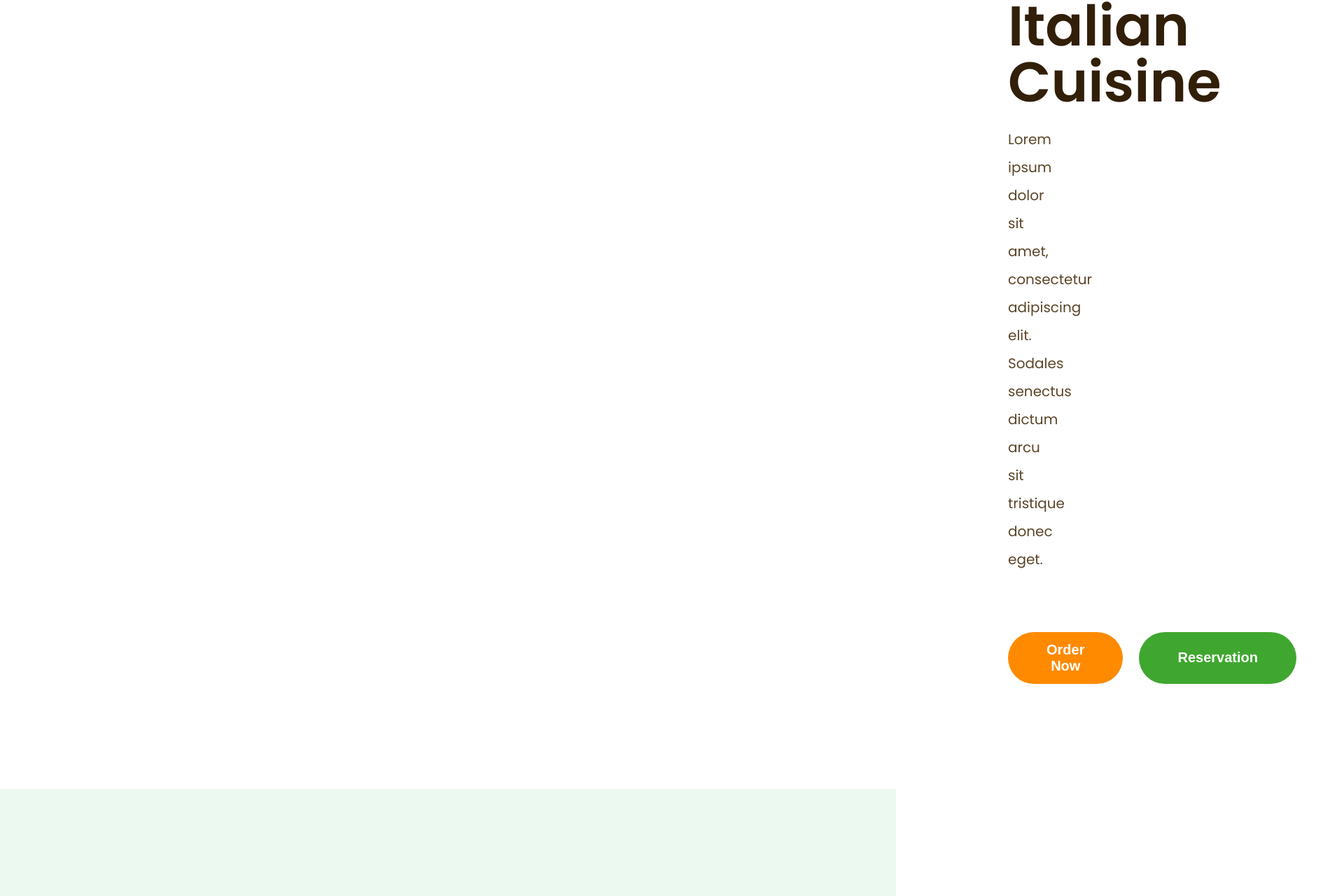
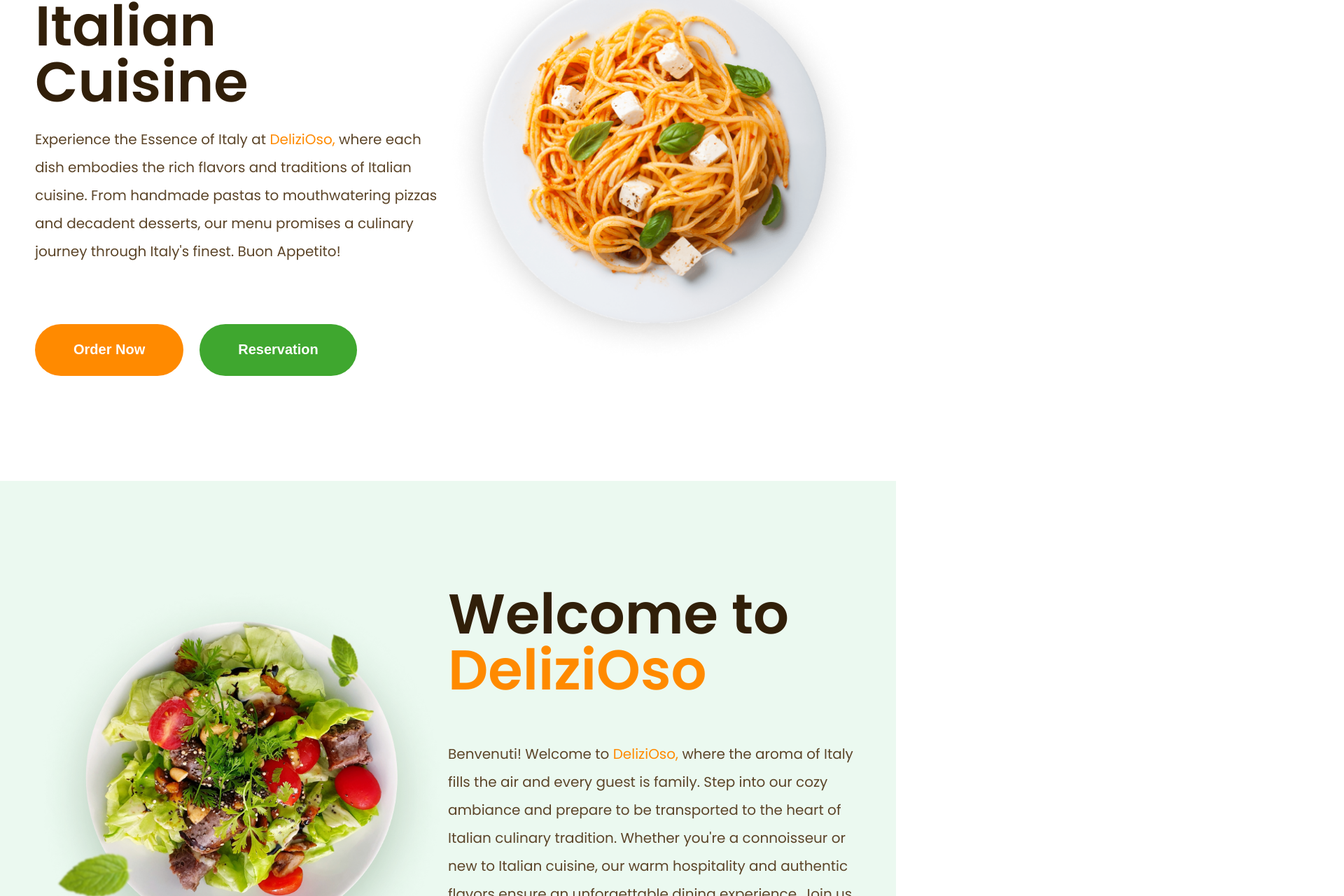
Before and after one commit to kulievdev/restaurant-website-react, a React (Create React App) app: page / in a window 1280 px wide. Shown: the part 361-1641 px from the top of the page at 70% size, 1920 px wide, since content can reach past the window. Built offline with nearby package versions, Linux system fonts and the light colour scheme.

Commit message:
Add real text

```diff
--- a/src/pages/components/layout.js
+++ b/src/pages/components/layout.js
@@ -23,11 +23,12 @@ const OrangeSpanText = styled.span`
 `;
 
 const SectionContainer = styled.div`
+    max-width: 144;
     margin: 0 auto;
-    padding: 15rem 144rem;
+    padding: 15rem 5rem;
 
-    @media (min-width: 144rem) {
-        padding: 15rem 192rem;
+    @media (min-width: 1440px) {
+        max-width: 192rem;
     }
 `;
 
--- a/src/pages/home/sections/footer/Footer.js
+++ b/src/pages/home/sections/footer/Footer.js
@@ -75,8 +75,9 @@ const Footer = () => {
                     <BrandWrapper>
                         <FooterLogo src={logo} alt="Logo" />
                         <FooterText className="footer__text">
-                            Viverra gravida morbi egestas facilisis tortor netus
-                            non duis tempor.
+                            Taste the Difference, Explore Our Menu and Stay
+                            Connected. Follow Us on Social Media for Updates,
+                            Specials, and More!
                         </FooterText>
                         <SocialMediasWrapper>
                             {mySocials.map((social, idx) => {
@@ -113,7 +114,7 @@ const Footer = () => {
                             </NavHeading>
                             <FooterText>
                                 3247 Johnson Ave, <br />
-                                Bronx, NY 10463
+                                New York, NY 10063
                             </FooterText>
                             <Link href="mailto:delizioso@gmail.com">
                                 delizioso@gmail.com
--- a/src/pages/home/sections/hero/Hero.js
+++ b/src/pages/home/sections/hero/Hero.js
@@ -4,7 +4,8 @@ import spaghettiImage from "../../../../assets/menu-spaghetti.png";
 import {
     SectionHeading,
     SectionDescription,
-    SectionContainer
+    SectionContainer,
+    OrangeSpanText
 } from "../../../components/layout";
 
 const HeroSection = styled.section``;
@@ -61,8 +62,12 @@ const Hero = () => {
                         Cuisine
                     </SectionHeading>
                     <SectionDescription $marginBottom="8.4">
-                        Lorem ipsum dolor sit amet, consectetur adipiscing elit.
-                        Sodales senectus dictum arcu sit tristique donec eget.
+                        Experience the Essence of Italy at{" "}
+                        <OrangeSpanText>DeliziOso,</OrangeSpanText> where each
+                        dish embodies the rich flavors and traditions of Italian
+                        cuisine. From handmade pastas to mouthwatering pizzas
+                        and decadent desserts, our menu promises a culinary
+                        journey through Italy's finest. Buon Appetito!
                     </SectionDescription>
                     <HeroCtaWrapper>
                         <Button size="lg" color="orange">
--- a/src/pages/home/sections/menu/data.js
+++ b/src/pages/home/sections/menu/data.js
@@ -9,7 +9,7 @@ const meals = [
     {
         name: "Spaghetti",
         img: spaghettiImage,
-        text: "Lorem ipsum dolor sit amet, consectetur adipiscing elit. Egestas consequat mi eget auctor aliquam,diam.",
+        text: "A quintessential Italian dish, featuring al dente pasta tossed in a rich tomato sauce infused with garlic, onions, basil, and topped with grated Parmesan cheese.",
         rating: [1, 1, 1, 0, 0],
         price: "$6.99"
     },
@@ -17,7 +17,7 @@ const meals = [
     {
         name: "Gnocchi",
         img: gnocchiImage,
-        text: "Lorem ipsum dolor sit amet, consectetur adipiscing elit. Egestas consequat mi eget auctor aliquam,diam.",
+        text: "Pillowy soft potato dumplings, delicately seasoned and served with your choice of savory sauces, offering a comforting taste of Italy in every bite.",
         rating: [1, 1, 1, 1, 0],
         price: "$11.49"
     },
@@ -25,7 +25,7 @@ const meals = [
     {
         name: "Ravioli",
         img: ravioliImage,
-        text: "Lorem ipsum dolor sit amet, consectetur adipiscing elit. Egestas consequat mi eget auctor aliquam,diam.",
+        text: "Tender pasta pillows stuffed with a variety of delectable fillings, from creamy ricotta and spinach to savory meats, served in a flavorful sauce for an exquisite Italian dining experience.",
         rating: [1, 1, 1, 1, 1],
         price: "$14.99"
     },
@@ -33,7 +33,7 @@ const meals = [
     {
         name: "Penne Alla Vodak",
         img: penneAllaVodakImage,
-        text: "Lorem ipsum dolor sit amet, consectetur adipiscing elit. Egestas consequat mi eget auctor aliquam,diam.",
+        text: "Al dente penne pasta coated in a creamy tomato sauce infused with vodka, balanced with hints of garlic, onions, and a touch of cream, offering a luxurious twist on traditional Italian cuisine.",
         rating: [1, 1, 1, 0, 0],
         price: "$19.49"
     },
@@ -41,7 +41,7 @@ const meals = [
     {
         name: "Risotto",
         img: risotoImage,
-        text: "Lorem ipsum dolor sit amet, consectetur adipiscing elit. Egestas consequat mi eget auctor aliquam,diam.",
+        text: "Creamy Arborio rice cooked to perfection, infused with flavorful broth and complemented by a variety of ingredients such as mushrooms, seafood, or vegetables, resulting in a rich and comforting Italian dish.",
         rating: [1, 1, 1, 1, 1],
         price: "$17.49"
     },
@@ -49,7 +49,7 @@ const meals = [
     {
         name: "Splitza",
         img: splitzaImage,
-        text: "Lorem ipsum dolor sit amet, consectetur adipiscing elit. Egestas consequat mi eget auctor aliquam,diam.",
+        text: "A delightful fusion of Italian pizza and Singaporean flavors, featuring a thin crust topped with unique combinations such as chili crab, laksa, or salted egg, offering a deliciously inventive twist on traditional pizza.",
         rating: [1, 1, 1, 0, 0],
         price: "$6.99"
     }
--- a/src/pages/home/sections/reservation/Reservation.js
+++ b/src/pages/home/sections/reservation/Reservation.js
@@ -54,9 +54,13 @@ const Reservation = () => {
                         <OrangeSpanText>a table</OrangeSpanText>
                     </SectionHeading>
                     <SectionDescription $marginBottom="10">
-                        Lorem ipsum dolor sit amet, consectetur adipiscing elit.
-                        Facilisis ultricies at eleifend proin. Congue nibh nulla
-                        malesuada ultricies nec quam
+                        Ready to savor the flavors of Italy with us? Secure your
+                        spot at <OrangeSpanText>DeliziOso,</OrangeSpanText> by
+                        making a reservation today. Whether it's a romantic
+                        dinner for two or a lively gathering with friends, we're
+                        here to make your dining experience memorable. Simply
+                        with click below or give us a call to reserve your
+                        table. We can't wait to welcome you!
                     </SectionDescription>
                     <Button size="lg" color="orange">
                         Reservation
--- a/src/pages/home/sections/testimonials/testimonialsData.js
+++ b/src/pages/home/sections/testimonials/testimonialsData.js
@@ -7,19 +7,19 @@ const testimonialsData = [
         img: customer1Img,
         name: "William Smith",
         occupation: "Software Engineer",
-        review: "Lorem ipsum dolor sit amet consectetur adipisicing elit. Consequatur excepturi numquam ratione veniam molestias."
+        review: "From the website to the table, this Italian gem exceeded all expectations. Easy navigation, enticing visuals, and rave reviews led me to book a table – and the experience was nothing short of extraordinary"
     },
     {
         img: customer2Img,
         name: "Starla Virgoun",
         occupation: "Financial Advisor",
-        review: "Lorem ipsum dolor sit amet consectetur adipisicing elit. Consequatur excepturi numquam ratione veniam molestias."
+        review: "Sleek website, sumptuous menu – this restaurant delivers. Impressed by the online presentation, I gave it a try and was blown away by the delicious food and impeccable service."
     },
     {
         img: customer3Img,
         name: "James Steven",
         occupation: "Teacher",
-        review: "Lorem ipsum dolor sit amet consectetur adipisicing elit. Consequatur excepturi numquam ratione veniam molestias."
+        review: "Found this gem online and it didn't disappoint! Easy-to-use website, authentic ambiance, and mouthwatering flavors made for an unforgettable dining experience. I'll definitely be back!"
     }
 ];
 
--- a/src/pages/home/sections/welcome/Welcome.js
+++ b/src/pages/home/sections/welcome/Welcome.js
@@ -52,9 +52,16 @@ const Welcome = () => {
                         <OrangeSpanText>DeliziOso</OrangeSpanText>
                     </SectionHeading>
                     <SectionDescription $marginBottom="10">
-                        Lorem ipsum dolor sit amet, consectetur adipiscing elit.
-                        Facilisis ultricies at eleifend proin. Congue nibh nulla
-                        malesuada ultricies nec quam
+                        Benvenuti! Welcome to{" "}
+                        <OrangeSpanText>DeliziOso,</OrangeSpanText> where the
+                        aroma of Italy fills the air and every guest is family.
+                        Step into our cozy ambiance and prepare to be
+                        transported to the heart of Italian culinary tradition.
+                        Whether you're a connoisseur or new to Italian cuisine,
+                        our warm hospitality and authentic flavors ensure an
+                        unforgettable dining experience. Join us as we celebrate
+                        the art of food and the joy of gathering around the
+                        table.
                     </SectionDescription>
                     <Button size="lg" color="orange">
                         See Our Menu
```
